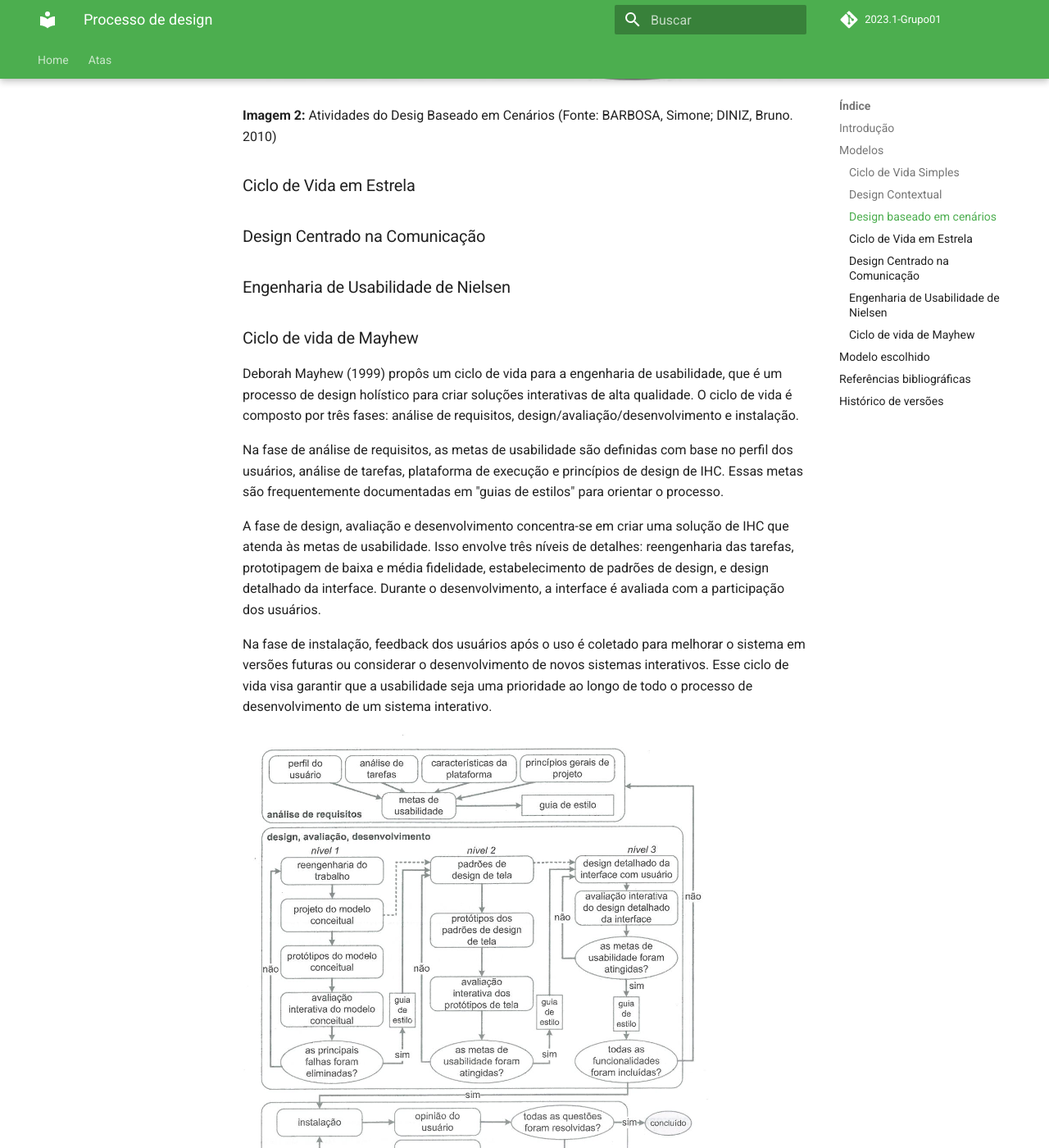
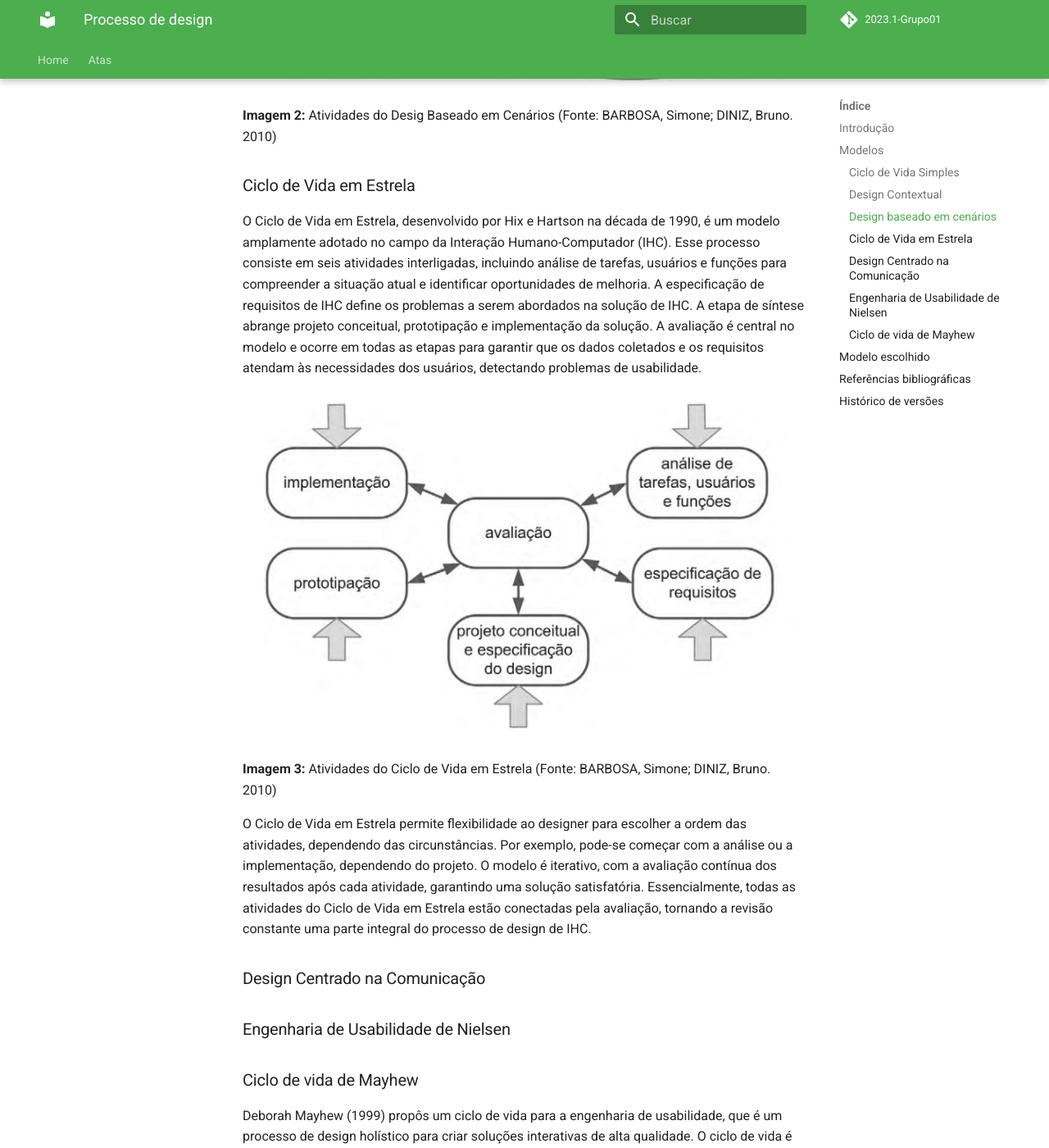
Before and after one commit to Interacao-Humano-Computador/2023.2-NotaLegal, an MkDocs documentation site: the page built from docs/planejamento do projeto/processo-de-design.md, in a window 1280 px wide and 1400 px high, scrolled down 3426 px. Shown: the whole window at 82% size. Built offline with MkDocs 1.6.1 and Material for MkDocs 9.7.7, drawn with Linux system fonts in a browser that asks for light colours; comment, search, counter and statistics services are not loaded; some of the changed text lies outside the part shown.

Commit message:
add ciclo de vida em estrela

```diff
--- a/docs/planejamento do projeto/processo-de-design.md
+++ b/docs/planejamento do projeto/processo-de-design.md
@@ -55,6 +55,14 @@ O processo de design baseado em cenários abrange diversas etapas, incluindo a a
 **Imagem 2:** Atividades do Desig Baseado em Cenários (Fonte: BARBOSA, Simone; DINIZ, Bruno. 2010)
 
 ### Ciclo de Vida em Estrela
+O Ciclo de Vida em Estrela, desenvolvido por Hix e Hartson na década de 1990, é um modelo amplamente adotado no campo da Interação Humano-Computador (IHC). Esse processo consiste em seis atividades interligadas, incluindo análise de tarefas, usuários e funções para compreender a situação atual e identificar oportunidades de melhoria. A especificação de requisitos de IHC define os problemas a serem abordados na solução de IHC. A etapa de síntese abrange projeto conceitual, prototipação e implementação da solução. A avaliação é central no modelo e ocorre em todas as etapas para garantir que os dados coletados e os requisitos atendam às necessidades dos usuários, detectando problemas de usabilidade.
+
+![Fonte: BARBOSA, Simone; DINIZ, Bruno. 2010](https://github.com/Interacao-Humano-Computador/2023.2-NotaLegal/blob/main/docs/imagens/cicloDeVidaEstrela.png)
+
+**Imagem 3:** Atividades do Ciclo de Vida em Estrela (Fonte: BARBOSA, Simone; DINIZ, Bruno. 2010)
+
+
+O Ciclo de Vida em Estrela permite flexibilidade ao designer para escolher a ordem das atividades, dependendo das circunstâncias. Por exemplo, pode-se começar com a análise ou a implementação, dependendo do projeto. O modelo é iterativo, com a avaliação contínua dos resultados após cada atividade, garantindo uma solução satisfatória. Essencialmente, todas as atividades do Ciclo de Vida em Estrela estão conectadas pela avaliação, tornando a revisão constante uma parte integral do processo de design de IHC.
 
 ### Design Centrado na Comunicação
 
@@ -71,7 +79,7 @@ Na fase de instalação, feedback dos usuários após o uso é coletado para mel
 
 ![Fonte: BARBOSA, Simone; DINIZ, Bruno. 2010](https://github.com/Interacao-Humano-Computador/2023.2-NotaLegal/blob/main/docs/imagens/ciclodemayhew.png)
 
-**Imagem 3:** Ciclo de vida de Mayhew (Fonte: BARBOSA, Simone; DINIZ, Bruno. 2010)
+**Imagem 4:** Ciclo de vida de Mayhew (Fonte: BARBOSA, Simone; DINIZ, Bruno. 2010)
 
 ## Modelo escolhido
 
@@ -94,3 +102,4 @@ Considerando que nossa equipe é composta por iniciantes na área de IHC, o Cicl
 |0.4|08/09/2023|Adição da Introdução|[Lucas Ribeiro](https://github.com/lucassouzs)|[Gabriel Zaranza](https://github.com/gzaranza) [Izabella Alves](https://github.com/izabellaalves)|
 |0.5|08/09/2023|Adição do Ciclo de Vida Simples|[Lucas Ribeiro](https://github.com/lucassouzs)|[Gabriel Zaranza](https://github.com/gzaranza) [Izabella Alves](https://github.com/izabellaalves)|
 |0.6|08/09/2023|Adição do Design Contextual|[Lucas Ribeiro](https://github.com/lucassouzs)|[Gabriel Zaranza](https://github.com/gzaranza) [Izabella Alves](https://github.com/izabellaalves)|
+|0.7|18/09/2023|Adição do Ciclo de vida em Estrela|[Gabriel Zaranza](https://github.com/gzaranza)| [Izabella Alves](https://github.com/izabellaalves) [Lucas Ribeiro](https://github.com/lucassouzs)|
```
